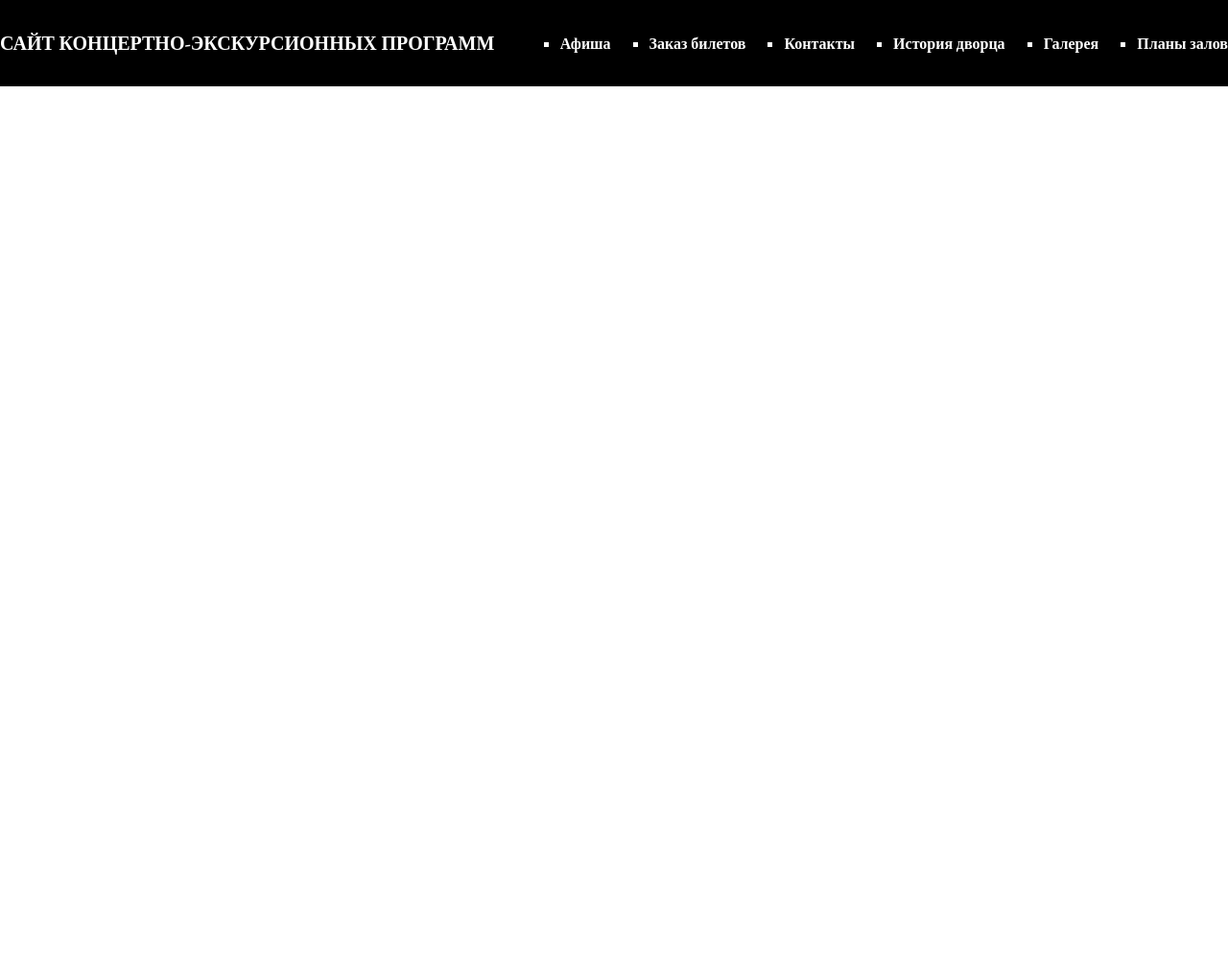
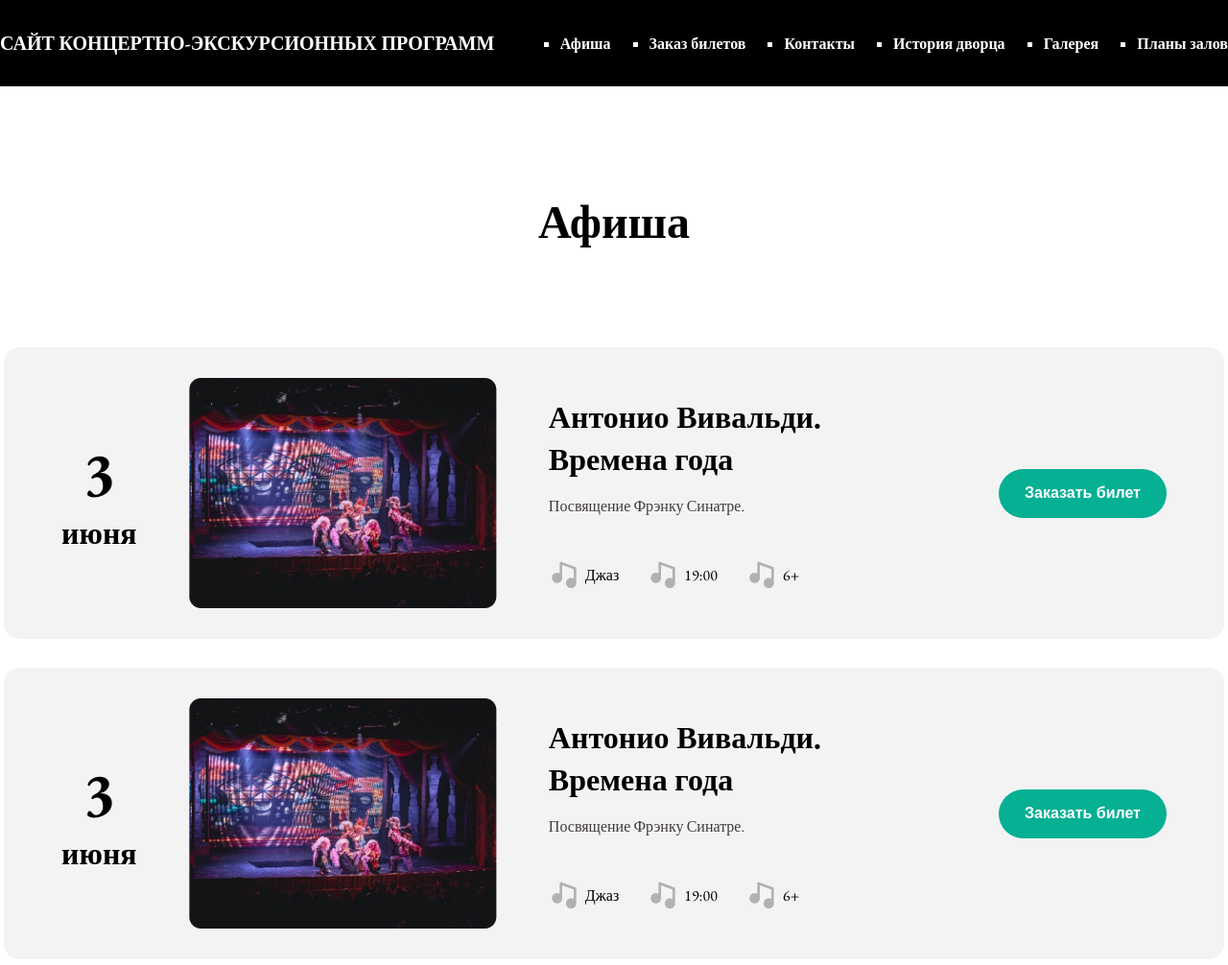
Before and after one commit to palmasent/movie, a plain HTML site: page index.html in a window 1280 px wide. Shown: the whole page at 96% size. Before the commit the page ends 800 px from the top, so only its background shows below. Drawn offline with nearby package versions, Linux system fonts and the light colour scheme.

Commit message:
add in index block event-posters

```diff
--- a/index.html
+++ b/index.html
@@ -27,5 +27,54 @@
                 </nav>
             </div>
         </header>
+        <main class="container">
+            <p class="example_2_zagalovok">Афиша</p>
+            <section class="example_2">
+                <div class="example_2_block_date">
+                    <p class="example_2_block_date_num">3</p>
+                    <p class="example_2_block_date_txt">июня</p>
+                </div>
+                <img src="assets/img/poster__image.png">
+                <div class="example_2_block_info">
+                    <div class="example_2_block_name">
+                        <p class="example_2_name">Антонио Вивальди. Времена года</p>
+                        <p class="example_2_description">Посвящение Фрэнку Синатре.</p>
+                        <div class="example_2_icon">
+                            <img src="assets/img/style.png">
+                            <p>Джаз</p>
+                            <img src="assets/img/style.png">
+                            <p>19:00</p>
+                            <img src="assets/img/style.png">
+                            <p>6+</p>
+                        </div>
+
+                    </div>
+                </div>
+                <button class="example_2_btn">Заказать билет</button>
+            </section>
+            <section class="example_2">
+                <div class="example_2_block_date">
+                    <p class="example_2_block_date_num">3</p>
+                    <p class="example_2_block_date_txt">июня</p>
+                </div>
+                <img src="assets/img/poster__image.png">
+                <div class="example_2_block_info">
+                    <div class="example_2_block_name">
+                        <p class="example_2_name">Антонио Вивальди. Времена года</p>
+                        <p class="example_2_description">Посвящение Фрэнку Синатре.</p>
+                        <div class="example_2_icon">
+                            <img src="assets/img/style.png">
+                            <p>Джаз</p>
+                            <img src="assets/img/style.png">
+                            <p>19:00</p>
+                            <img src="assets/img/style.png">
+                            <p>6+</p>
+                        </div>
+
+                    </div>
+                </div>
+                <button class="example_2_btn">Заказать билет</button>
+            </section>
+        </main>
 </body>
 </html>
```
